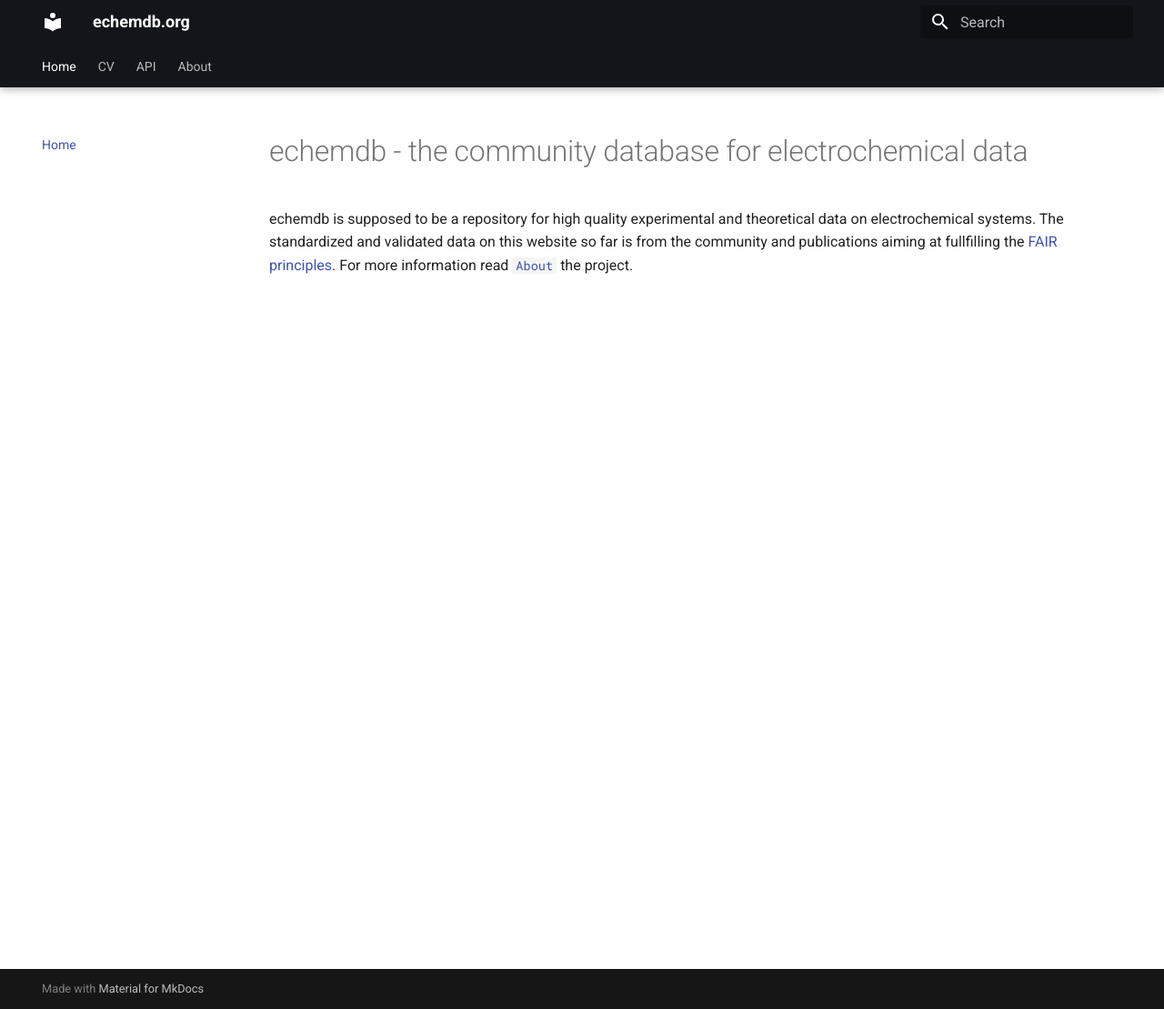
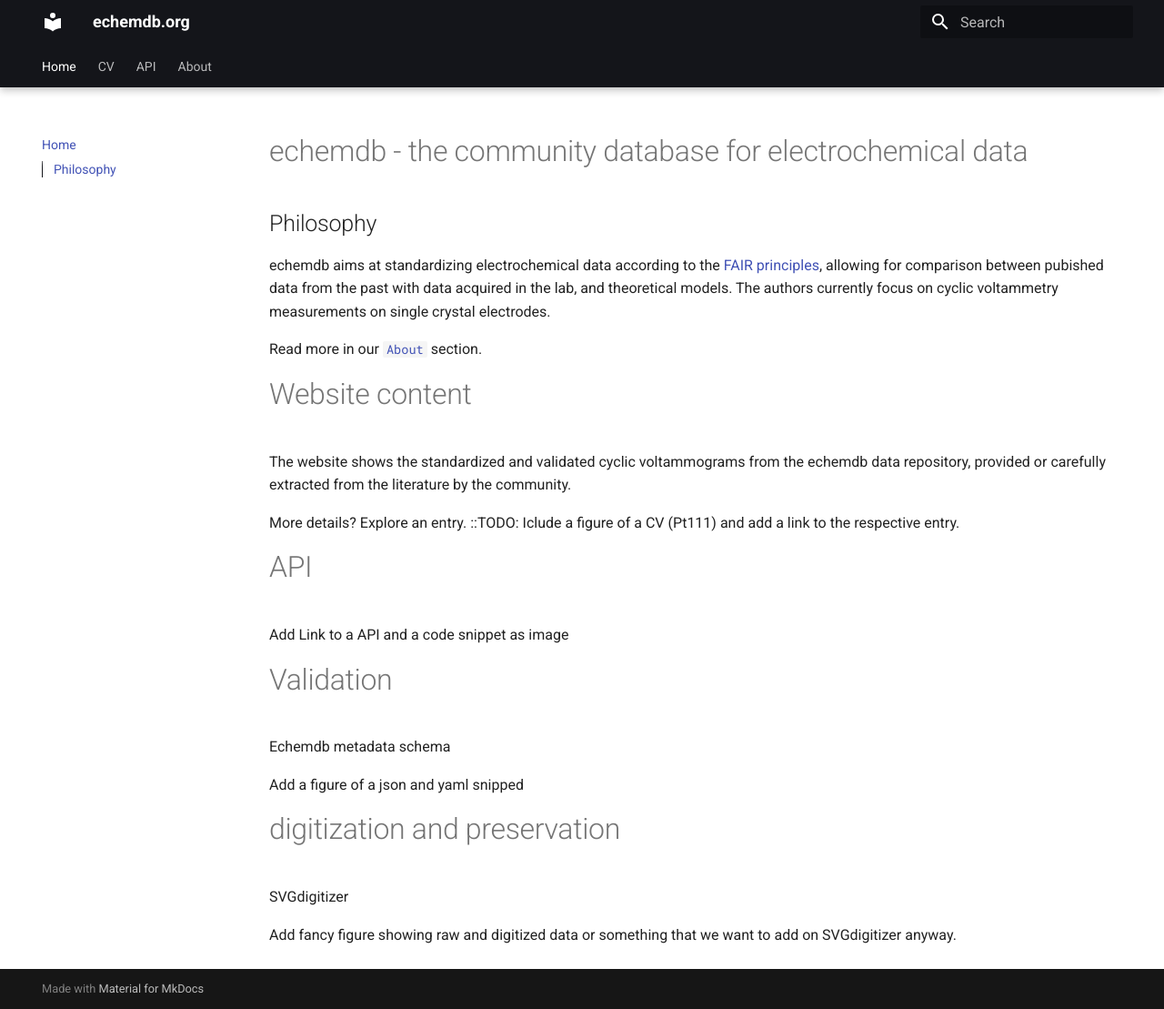
Before and after one commit to echemdb/website, an MkDocs documentation site: the page built from pages/index.md, in a window 1280 px wide and 1109 px high. Shown: the whole window at 91% size. Built offline with MkDocs 1.6.1 and Material for MkDocs 9.7.7, drawn with Linux system fonts in a browser that asks for light colours; comment, search, counter and statistics services are not loaded.

Commit message:
rough draft for the homescreen

```diff
--- a/pages/index.md
+++ b/pages/index.md
@@ -1,14 +1,45 @@
 ---
-author: Nicolas G. Hoermann
+author: Nicolas G. Hoermann, Albert Engstfeld
 title: echemdb - The community database for electrochemical data
 csv_path: ./pages/cyclic_voltammograms/data/dd.csv
 ---
 # echemdb - the community database for electrochemical data
-echemdb is supposed to be a repository for high quality experimental and theoretical data on
-electrochemical systems. The standardized and validated data on this website so far is from the community and
-publications aiming at fullfilling the [FAIR principles](https://www.go-fair.org/fair-principles/).
-For more information read [`About`](about.md) the project.
 
+## Philosophy
+echemdb aims at standardizing electrochemical data according to the
+[FAIR principles](https://www.go-fair.org/fair-principles/), allowing
+for comparison between pubished data from the past with data acquired
+in the lab, and theoretical models.
+The authors currently focus on cyclic voltammetry measurements
+on single crystal electrodes.
+
+Read more in our [`About`](about.md) section.
+
+# Website content
+
+The website shows the standardized and validated cyclic voltammograms
+from the echemdb data repository,
+provided or carefully extracted from the literature
+by the community.
+
+More details? Explore an entry.
+::TODO: Iclude a figure of a CV (Pt111) and add a link to the respective entry.
+
+# API
+
+Add Link to a API and a code snippet as image
+
+# Validation
+
+Echemdb metadata schema
+
+Add a figure of a json and yaml snipped
+
+# digitization and preservation
+
+SVGdigitizer
+
+Add fancy figure showing raw and digitized data or something that we want to add on SVGdigitizer anyway.
 
 <!--
 The navigation lists several experimental standard techniques, and results on selected
```
